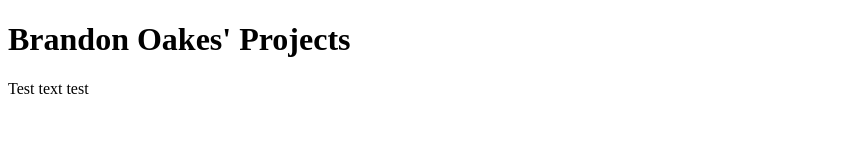
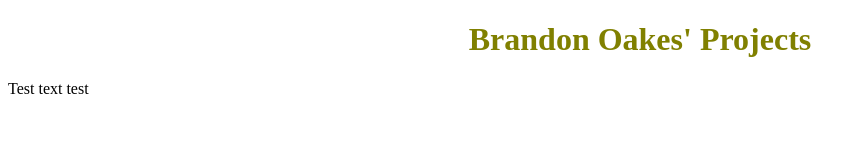
Before and after one commit to Mathwiz129/Website_Oakesbr, a plain HTML site: page index.htm in a window 1280 px wide. Shown: the whole page, without its empty margins (0-866 px from the left). Drawn offline with Linux system fonts and the light colour scheme.

Commit message:
title edit

```diff
--- a/index.htm
+++ b/index.htm
@@ -5,7 +5,7 @@
         <link rel="stylesheet" href="style.css" />
     </head>
     <body>
-        <h1>Brandon Oakes' Projects</h1>
+        <h1 class= "title1">Brandon Oakes' Projects</h1>
         <p>Test text test</p>
     </body>
 </html>
--- a/style.css
+++ b/style.css
@@ -0,0 +1,4 @@
+.title1{
+    text-align: center;
+    color: olive;
+}
```
